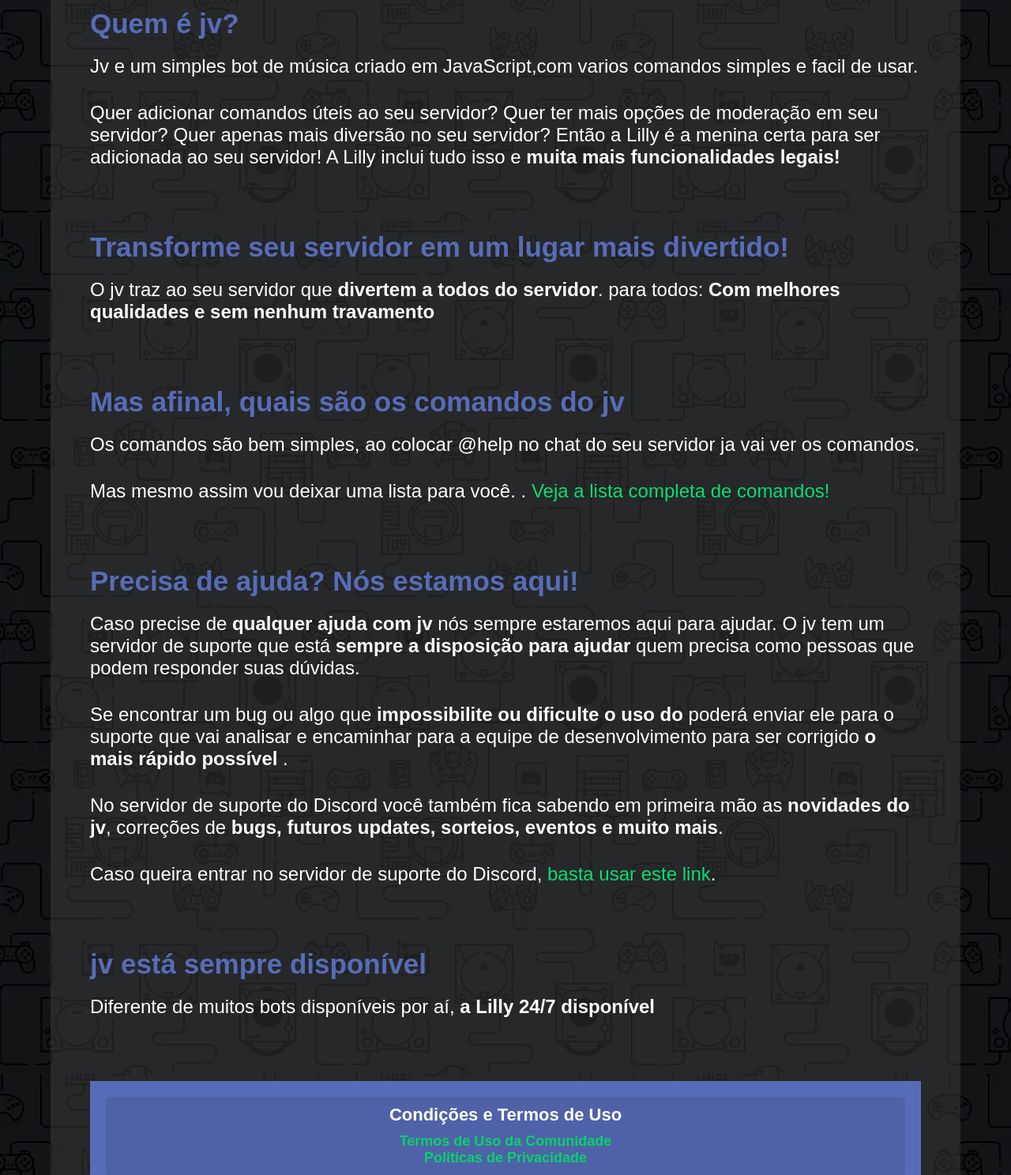
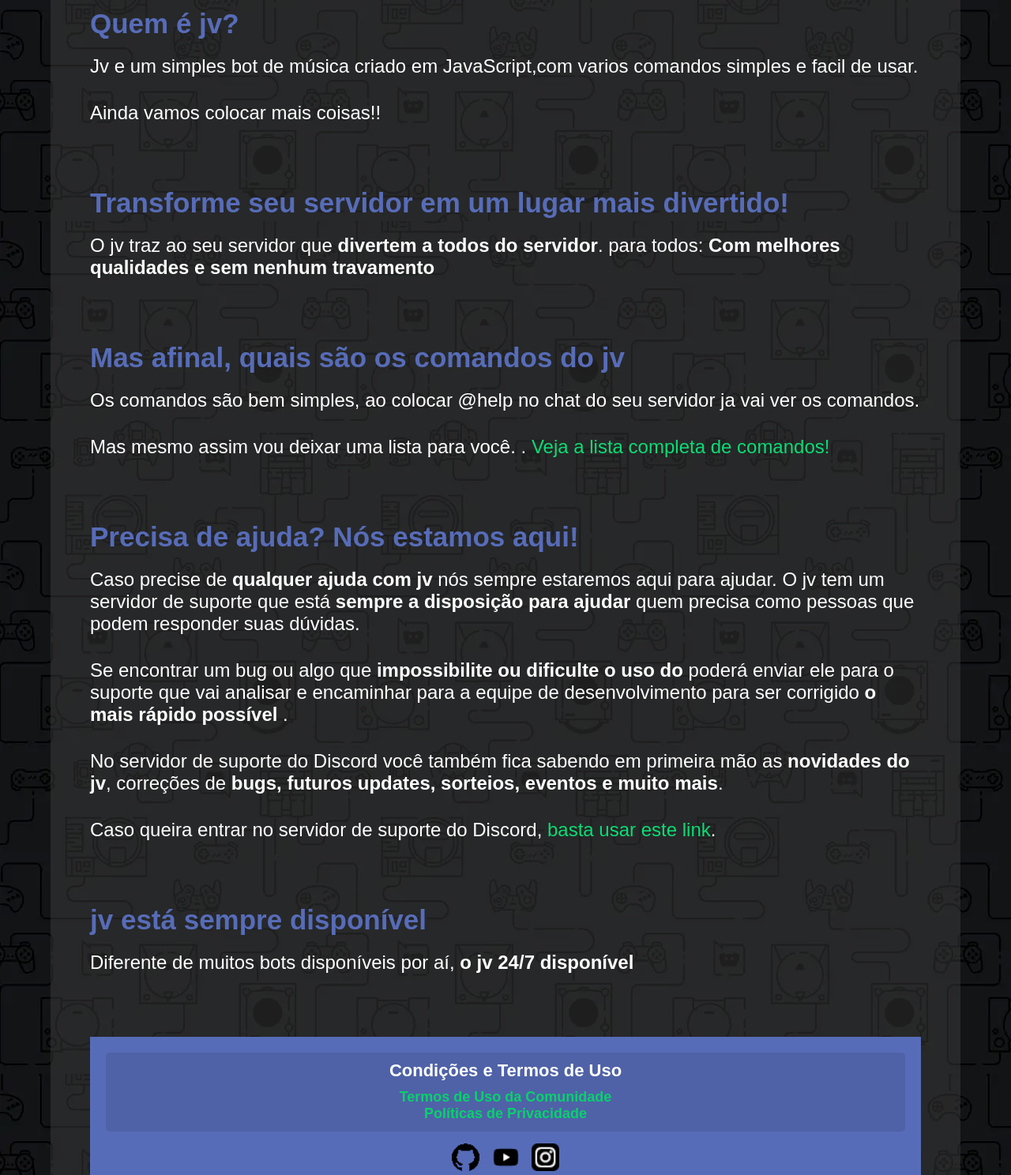
Before and after one commit to FernandesCR/Site2, a website: page src/views/index.html in a window 1280 px wide. Shown: the part 800-2288 px from the top of the page at 79% size. Drawn offline with nearby package versions, Linux system fonts and the light colour scheme; files that its build step writes are made by us from their sources.

Commit message:
Update index.html

```diff
--- a/src/views/index.html
+++ b/src/views/index.html
@@ -35,9 +35,7 @@
             <h2 class="title_left">Quem é jv?</h2>
             <p>Jv e um simples bot de música criado em JavaScript,com varios comandos simples e facil de usar.</p>
             <br>
-            <p>Quer adicionar comandos úteis ao seu servidor? Quer ter mais opções de moderação em seu servidor? Quer
-                apenas mais diversão no seu servidor? Então a Lilly é a menina certa para ser adicionada ao seu
-                servidor! A Lilly inclui tudo isso e <strong>muita mais funcionalidades legais!</strong></p>
+            <p>Ainda vamos colocar mais coisas!!</strong></p>
         </section>
         <section class="section_content">
             <h2>Transforme seu servidor em um lugar mais divertido!</h2>
@@ -81,7 +79,7 @@
         </section>
         <section class="section_content">
             <h2>jv está sempre disponível</h2>
-            <p>Diferente de muitos bots disponíveis por aí, <strong>a Lilly 24/7 disponível</strong>
+            <p>Diferente de muitos bots disponíveis por aí, <strong>o jv 24/7 disponível</strong>
         </section>
         <section class="section_content">
 
```
